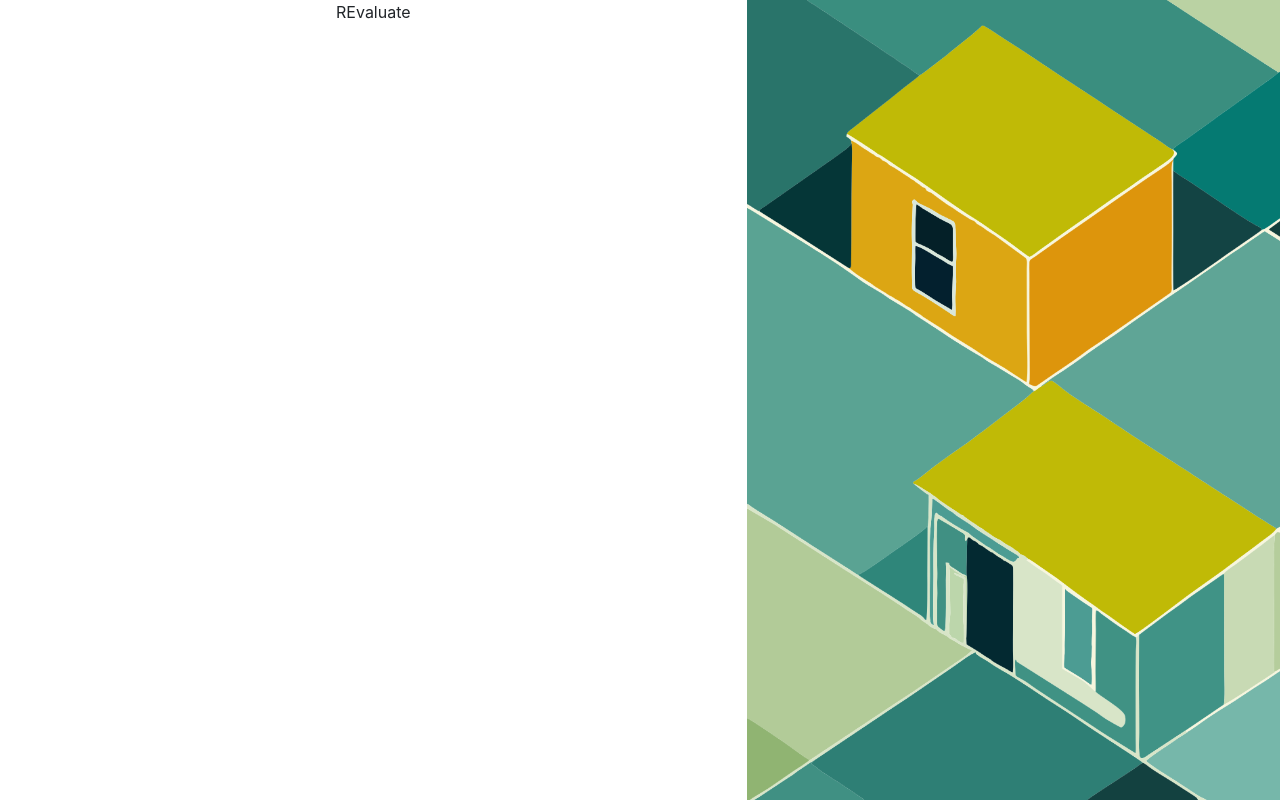
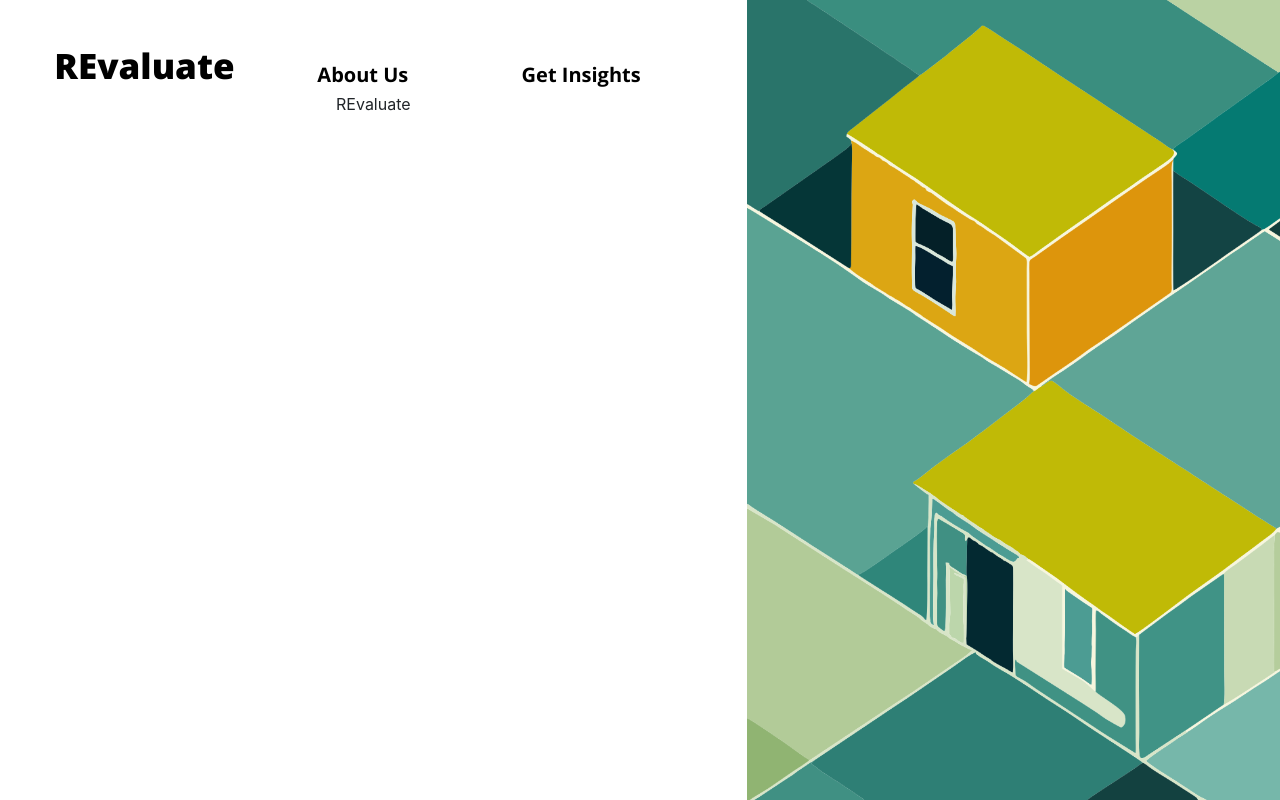
Before and after one commit to RishJohn14/HousingInfo, a React (Create React App) app in the folder revaluate_client/: page / in a window 1280 px wide. Shown: the top 800 px of the page. Built offline with nearby package versions, Linux system fonts and the light colour scheme.

Commit message:
Header done

```diff
--- a/revaluate_client/src/components/Header/Header.css
+++ b/revaluate_client/src/components/Header/Header.css
@@ -0,0 +1,25 @@
+@import url('https://fonts.googleapis.com/css2?family=Open+Sans:ital,wght@0,300;0,400;0,500;0,600;0,700;0,800;1,300;1,400;1,500;1,600;1,700;1,800&display=swap');
+.headerBar{
+    margin-left: 4.73%;
+    margin-right: 7.55%;
+    margin-top: 5.34%;
+    display: flex;
+    flex-direction: row;
+    justify-content: space-between;
+}
+a, a:hover{
+    flex: 1;
+    font-family: 'Open Sans', sans-serif;
+    text-decoration: none;
+    color: black;
+    font-size: 20px;
+    font-weight: 700;
+    text-align: center;
+}
+.aboutLink, .insightsLink, .aboutLink:hover, .insightsLink:hover{
+    padding-top: 20px;
+}
+.revaluateLink, .revaluateLink:hover{
+    font-weight: 800;
+    font-size: 35px;
+}
--- a/revaluate_client/src/components/Header/Header.jsx
+++ b/revaluate_client/src/components/Header/Header.jsx
@@ -0,0 +1,15 @@
+import React from "react";
+import './Header.css';
+
+function Header(){
+    return(
+        <div>
+            <nav class = "headerBar">
+            <a href = '/' class = 'revaluateLink'> REvaluate </a>
+            <a href = '/about' class = 'aboutLink'> About Us </a>
+            <a href = '/insights' class = 'insightsLink'> Get Insights </a>
+            </nav>
+        </div>
+    )
+}
+export default Header;
--- a/revaluate_client/src/screens/AboutPage/AboutPage.jsx
+++ b/revaluate_client/src/screens/AboutPage/AboutPage.jsx
@@ -1,8 +1,12 @@
 import React from 'react';
+import Header from '../../components/Header/Header';
 
 function AboutPage() {
     return (
+        <div>
+        <Header/>
         <p>About page</p>
+        </div>
     )
 }
 
--- a/revaluate_client/src/screens/DetailsPage/DetailsPage.jsx
+++ b/revaluate_client/src/screens/DetailsPage/DetailsPage.jsx
@@ -1,8 +1,12 @@
 import React from 'react';
+import Header from '../../components/Header/Header';
 
 function DetailsPage() {
     return (
+        <div>
+        <Header/>
         <p>Details page</p>
+        </div>
     )
 }
 
--- a/revaluate_client/src/screens/GetInsightsPage/GetInsightsPage.jsx
+++ b/revaluate_client/src/screens/GetInsightsPage/GetInsightsPage.jsx
@@ -1,8 +1,12 @@
 import React from 'react';
+import Header from '../../components/Header/Header';
 
 function GetInsightsPage() {
     return (
+        <div>
+        <Header/>
         <p>Insights page</p>
+        </div>
     )
 }
 
--- a/revaluate_client/src/screens/HomePage/HomePage.jsx
+++ b/revaluate_client/src/screens/HomePage/HomePage.jsx
@@ -1,10 +1,12 @@
 import React from 'react';
 import './HomePage.css'
 import { Grid } from '@mui/material';
+import Header from '../../components/Header/Header';
 
 function HomePage() {
     return (<Grid container>
         <Grid item xs={7}>
+            <Header/>
             <p>REvaluate</p>
         </Grid>
         <Grid item xs={5}>
```
Also changed, not shown: 1 other file (tests, documents, lock files or other folders).
